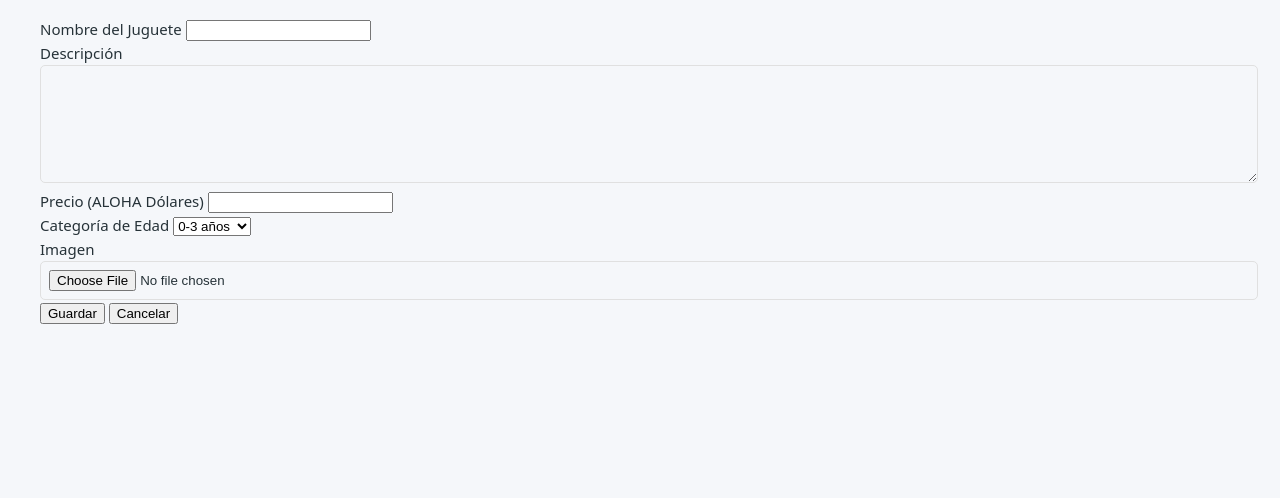
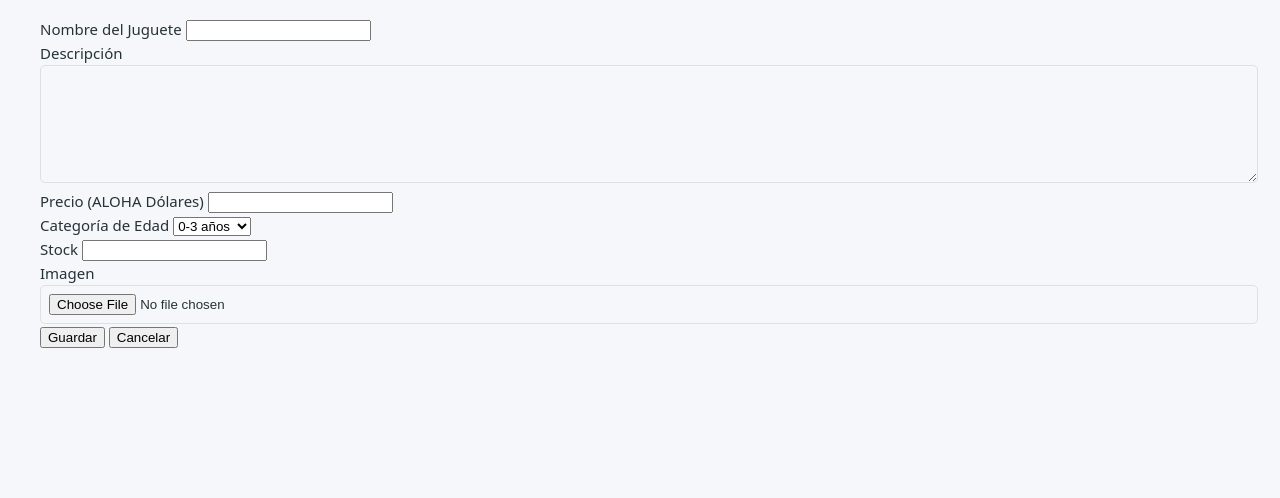
Before and after one commit to Esemanraro/Tienda, a Flask app: template templates/admin/inventory.html in a window 1280 px wide. Shown: the part 362-860 px from the top of the page. Run offline with Flask 3, Linux system fonts and the light colour scheme; the template is opened without the code that fills it, so the values that code supplies are empty; the visitor is signed in with stand-in values (Sample User, id 1); parts of the project's set-up code (start-up, migrations or seed data) failed here and were passed over; some libraries are stand-ins or nearby versions.

Commit message:
Add stock field to admin inventory form

```diff
--- a/templates/admin/inventory.html
+++ b/templates/admin/inventory.html
@@ -75,6 +75,10 @@
                         <option value="7-9">7-9 años</option>
                         <option value="10+">10+ años</option>
                     </select>
+                </div>
+                <div class="form-group">
+                    <label for="toyStock">Stock</label>
+                    <input type="number" id="toyStock" name="stock" min="0" required>
                 </div>
                 <div class="form-group">
                     <label for="toyImage">Imagen</label>
@@ -198,6 +202,7 @@ function closeModal(modalId) {
 document.getElementById('addToyForm').onsubmit = async function(e) {
     e.preventDefault();
     const formData = new FormData(this);
+    formData.set('stock', document.getElementById('toyStock').value);
     try {
         const response = await fetch('/admin/toys/add', {
             method: 'POST',
```
